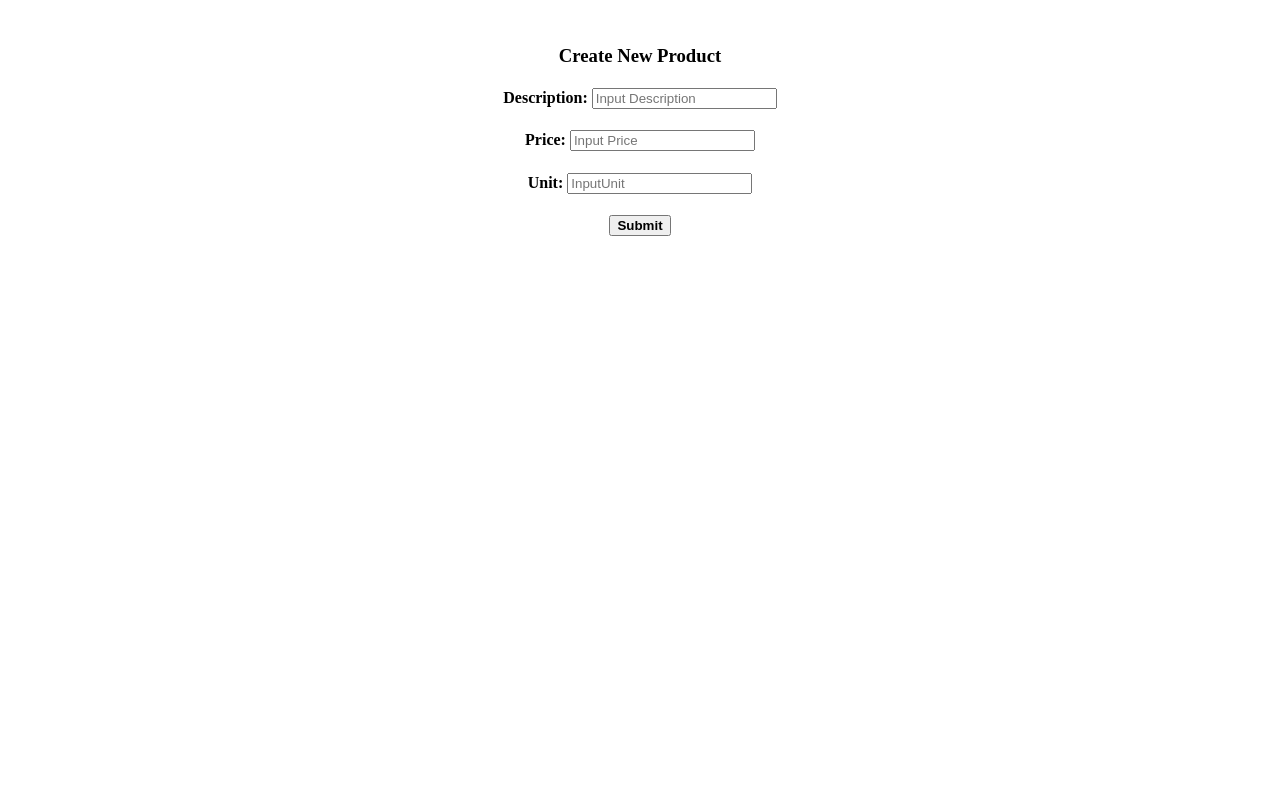
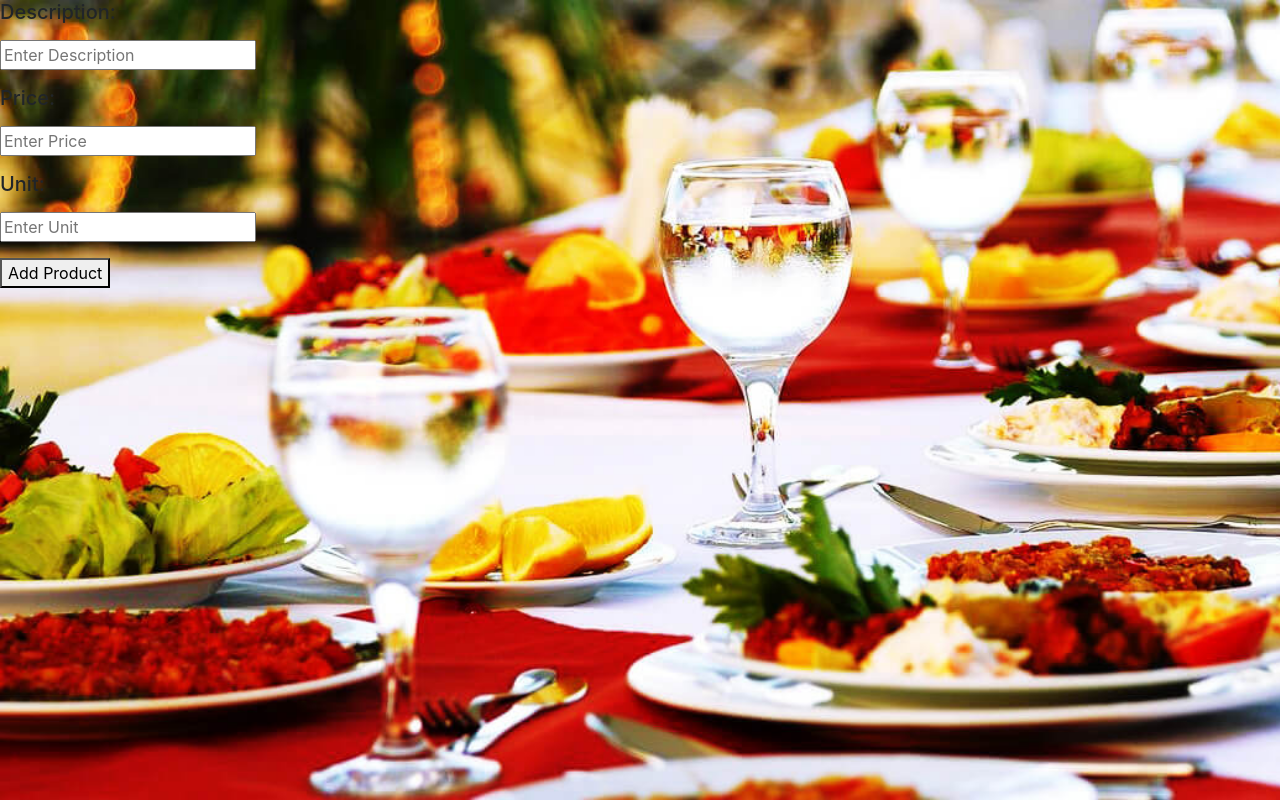
Before and after one commit to wamilda031916/catering, a PHP site: page /create_product.php in a window 1280 px wide. Run offline with PHP 8.4, Linux system fonts and the light colour scheme; some libraries are stand-ins or nearby versions.

Commit message:
product form

```diff
--- a/create_product.php
+++ b/create_product.php
@@ -1,32 +1,41 @@
-<!DOCTYPE html>
+<?php
+   include("connect.php");
+   session_start();
+   ?>
+<!DOCTYPE>
 <html>
-<head>
-	<title></title>
-</head>
+  <head>
+    <meta charset="utf-8">
+    <title>AJ's Catering</title>
+    <link rel="stylesheet" href="bootstrap/css/bootstrap.min.css">
+    <link rel="stylesheet" href="css/insert.css">
+	<!-- Script -->
+	<script src="bootstrap/js/jquery.js"></script>
+	<script src="bootstrap/js/popper.js"></script>
+	<script src="bootstrap/js/bootstrap.min.js"></script>
+  </head>
+  <style>
+  body{
+	background-image: url(images/product.jpg);
+	background-size: cover;
+	background-repeat: no-repeat;
+	width: 100%;
+	}
+	.table{
+  background-color: green;
+}
+</style>
 <body>
-	<br>
-	<center>
-	<div>
-		<h3>Create New Product</h3>
-		<form action="insert_product.php" method="POST">
-	        <div>
-	            <h4>Description:
-		            <input id="description" type="text" name="description" placeholder="Input Description" required>
-	            </h4>
-	        </div>
-	        <div>
-	            <h4>Price:
-		            <input id="price" type="text" name="price" placeholder="Input Price" required>
-	            </h4>
-	        </div>
-	        <div>
-	            <h4>Unit:
-		            <input id="unit" type="text" name="unit" placeholder="InputUnit" required>
-	            </h4>
-	        </div>
-	        <button type="submit"><b>Submit</b></button>
-	    </form>
-	</div>
-	</center>
+	<form action="insert_product.php" method="POST">
+		<div class="form">
+		<label><h5>Description:</h5></label>
+		<p><input type="text" name="description" placeholder="Enter Description" required /></p>
+		<label><h5>Price:</h5></label>
+		<p><input type="text" name="price" placeholder="Enter Price" required /></p>
+		<label><h5>Unit:</h5></label>
+		<p><input type="text" name="unit" placeholder="Enter Unit" required /></p>
+		<button type="submit">Add Product</button>
+
+	</form>
 </body>
 </html>
```
